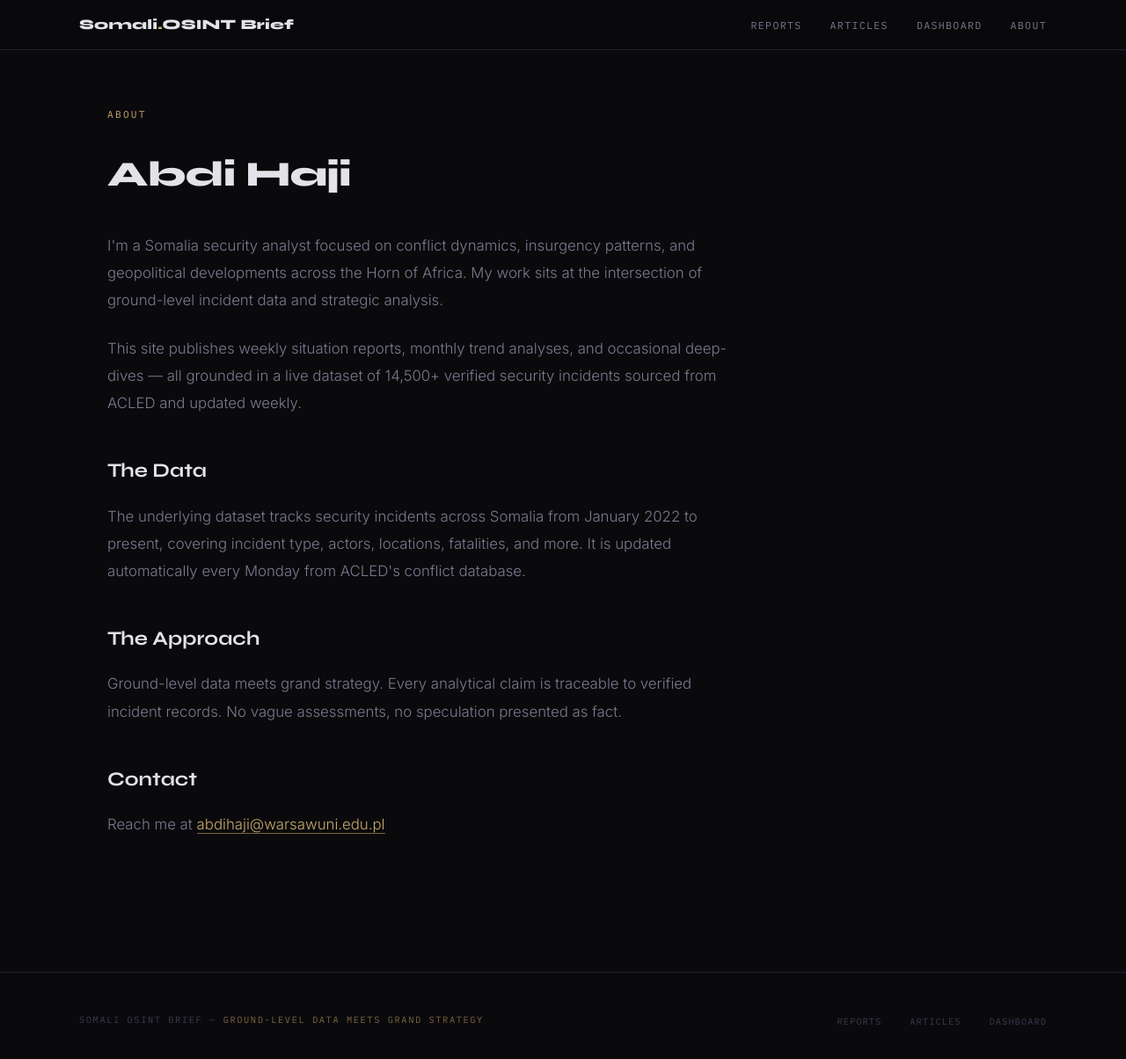
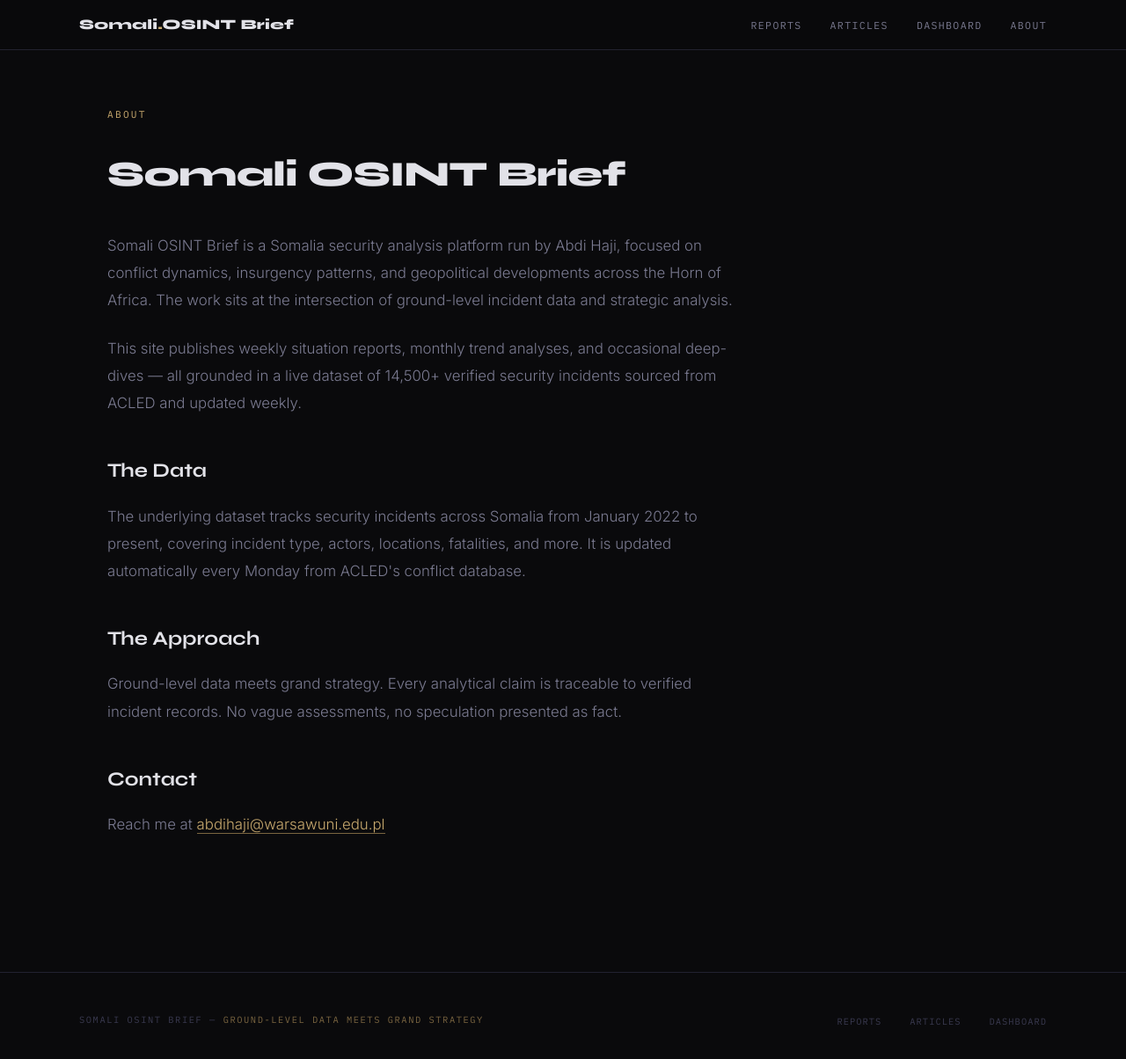
Before and after one commit to abdigh26/abdigh26.github.io, a Jekyll site: the page built from about.html, in a window 1280 px wide and 1213 px high. Shown: the top 1204 px of the window at 88% size. Built offline with Jekyll 4.4.1, drawn with Linux system fonts in a browser that asks for light colours.

Commit message:
Update about.html

```diff
--- a/about.html
+++ b/about.html
@@ -5,10 +5,10 @@ title: About
 
 <div style="padding: 4rem 0; max-width: 720px;">
   <div class="hero-eyebrow">About</div>
-  <h1 style="font-family: var(--font-display); font-weight: 800; font-size: 2.5rem; margin-bottom: 2rem; letter-spacing: -0.02em;">Abdi Haji</h1>
+  <h1 style="font-family: var(--font-display); font-weight: 800; font-size: 2.5rem; margin-bottom: 2rem; letter-spacing: -0.02em;">Somali OSINT Brief</h1>
 
   <div class="post-body">
-    <p>I'm a Somalia security analyst focused on conflict dynamics, insurgency patterns, and geopolitical developments across the Horn of Africa. My work sits at the intersection of ground-level incident data and strategic analysis.</p>
+    <p>Somali OSINT Brief is a Somalia security analysis platform run by Abdi Haji, focused on conflict dynamics, insurgency patterns, and geopolitical developments across the Horn of Africa. The work sits at the intersection of ground-level incident data and strategic analysis.</p>
 
     <p>This site publishes weekly situation reports, monthly trend analyses, and occasional deep-dives — all grounded in a live dataset of 14,500+ verified security incidents sourced from ACLED and updated weekly.</p>
 
```
